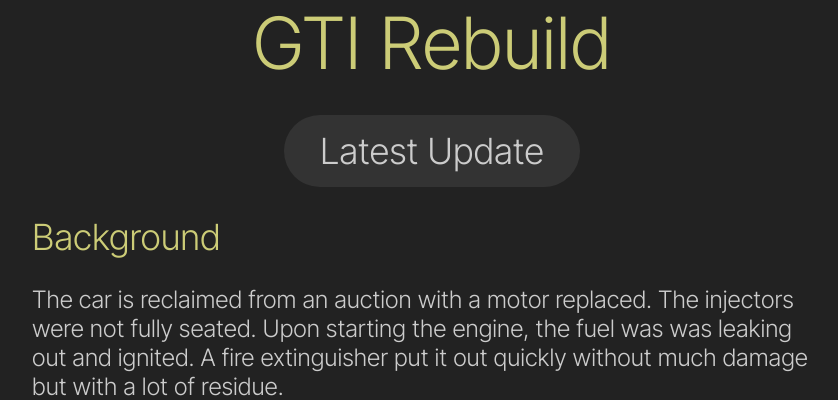
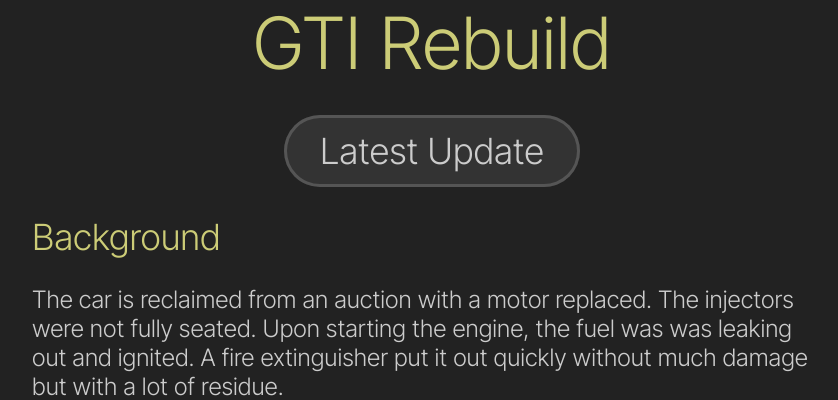
Before and after one commit to jackhassenzahl/hassenhal, a PHP site: page /blogposts/gti/ in a window 1280 px wide. Shown: the part 115-515 px from the top of the page, without its empty margins (208-1046 px from the left). Run offline with PHP 8.4, Linux system fonts and the light colour scheme.

Commit message:
button outline

```diff
--- a/style/style.css
+++ b/style/style.css
@@ -60,6 +60,7 @@ li {
 }
 
 #menu li a {
+    box-shadow: inset 0 0 0 3px #555;
     display: block;
     margin: 0.5em 0;
     padding: 0.5em 1em;
```
